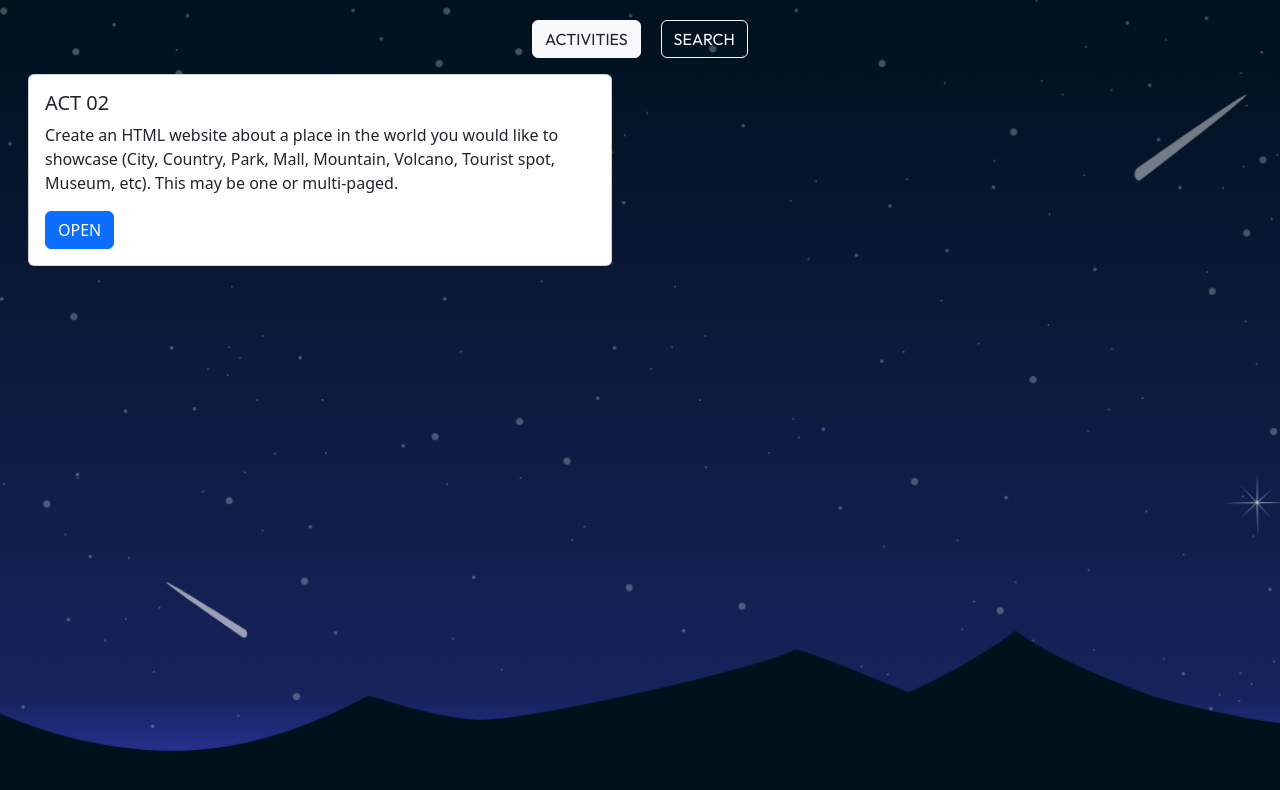
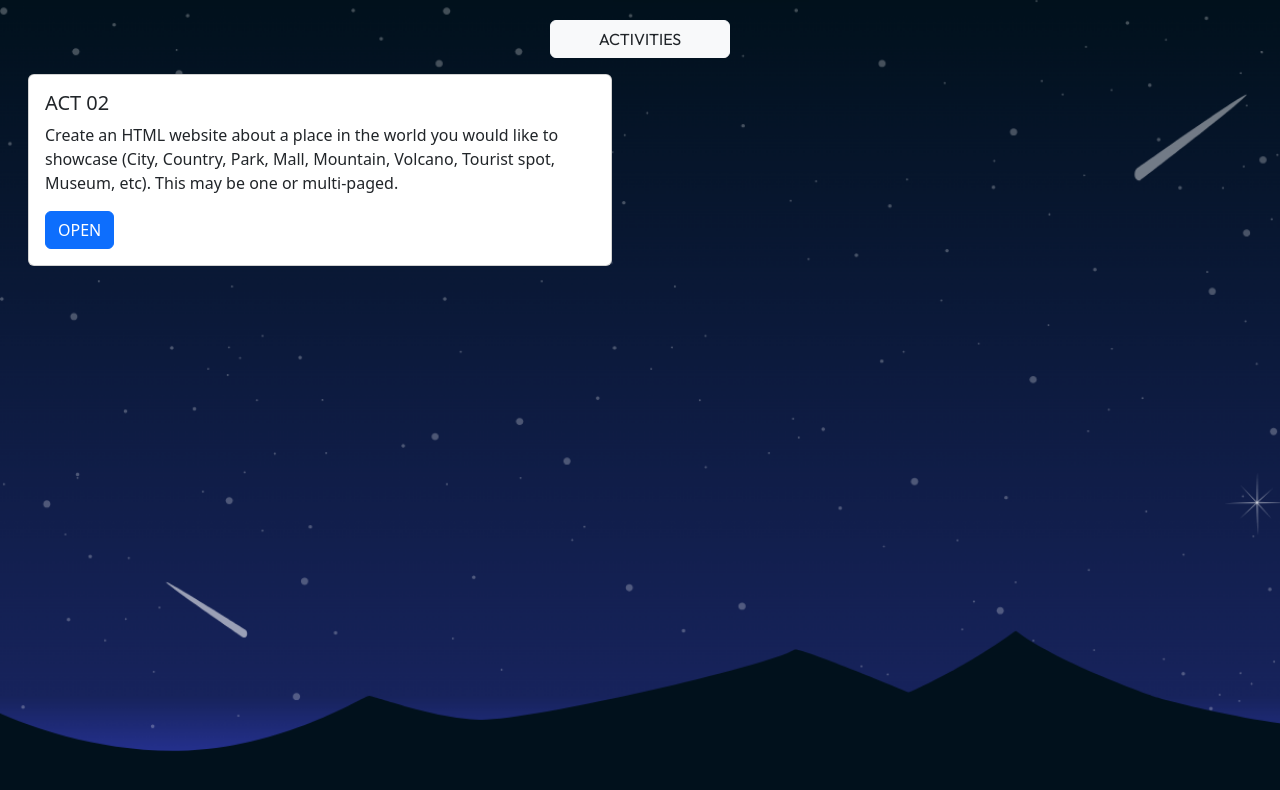
Before and after one commit to dimpolssk/dimpolssk.github.io, a plain HTML site: page acts.html in a window 1280 px wide. Drawn offline with nearby package versions, Linux system fonts and the light colour scheme.

Commit message:
Update acts.html

```diff
--- a/acts.html
+++ b/acts.html
@@ -19,22 +19,14 @@
       }
 
       #buttonContainer {
-        padding-top: 20px; /* Adjust to position buttons from the top */
+        padding-top: 20px;
         display: flex;
         justify-content: center;
       }
 
       .btn-custom {
         font-family: Outfit;
-        margin: 0 10px; /* Space between buttons */
-      }
-      #btn-search {
-      transition: background-color 0.3s, color 0.3s, border 0.3s;
-     }
-      #btn-search:hover {
-      background-color:rgba(255, 255, 255, 0.692);
-      color: black;
-      border: none;
+        margin: 0 10px;
       }
 
     </style>
@@ -43,9 +35,8 @@
     <div class="container-fluid" id="landingpage">
       <div class="d-flex justify-content-center" id="buttonContainer">
         <a href="../landing-page/index.html">
-        <button class="btn btn-outline-light active btn-custom text-dark text-uppercase">Activities</button>
+        <button class="btn btn-outline-light active btn-custom text-dark text-uppercase px-5">Activities</button>
       </a>
-        <button class="btn btn-outline-light btn-custom text-light text-uppercase" id="btn-search">Search</button>
       </div>
       <div class="row">
         <div class="col-md-6">
```
